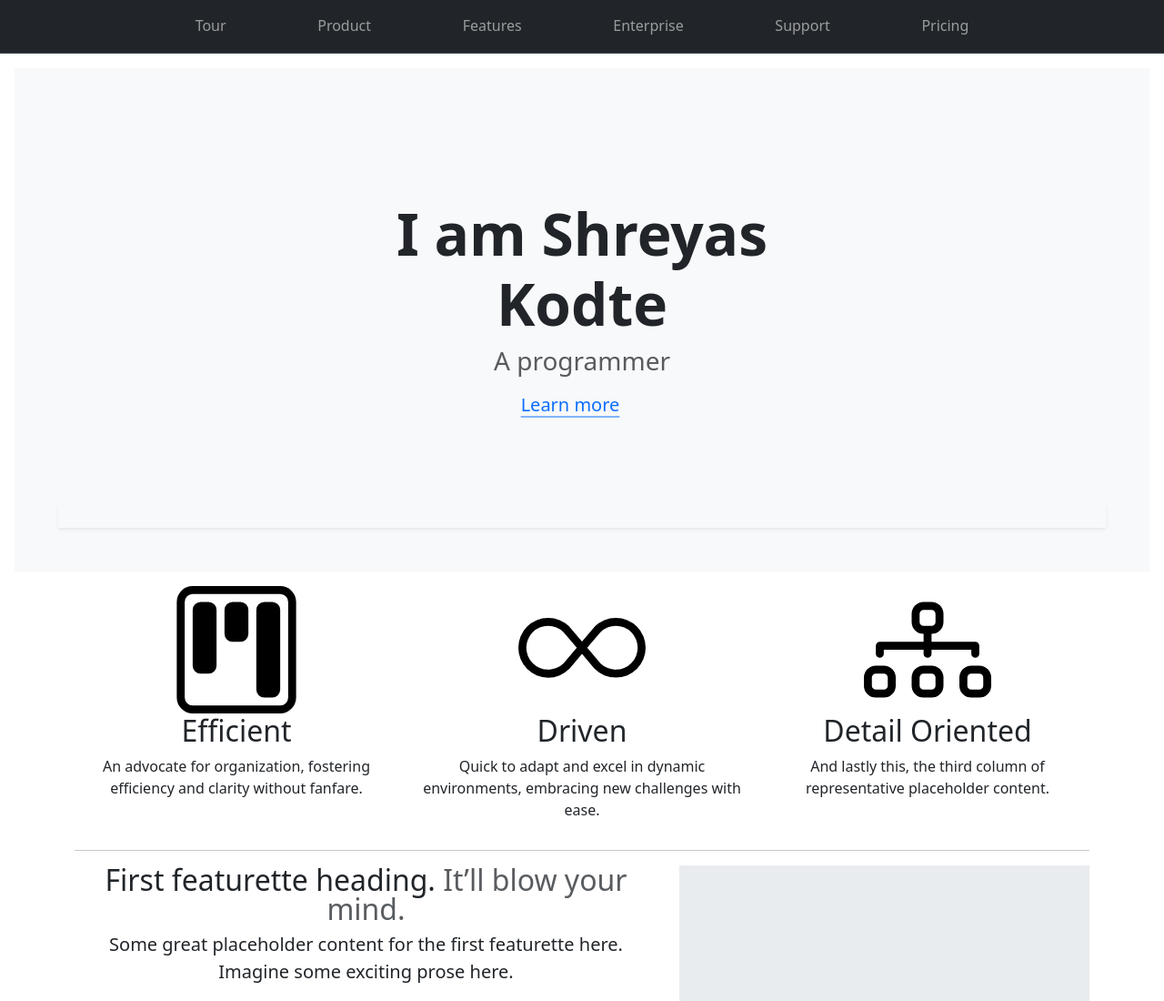
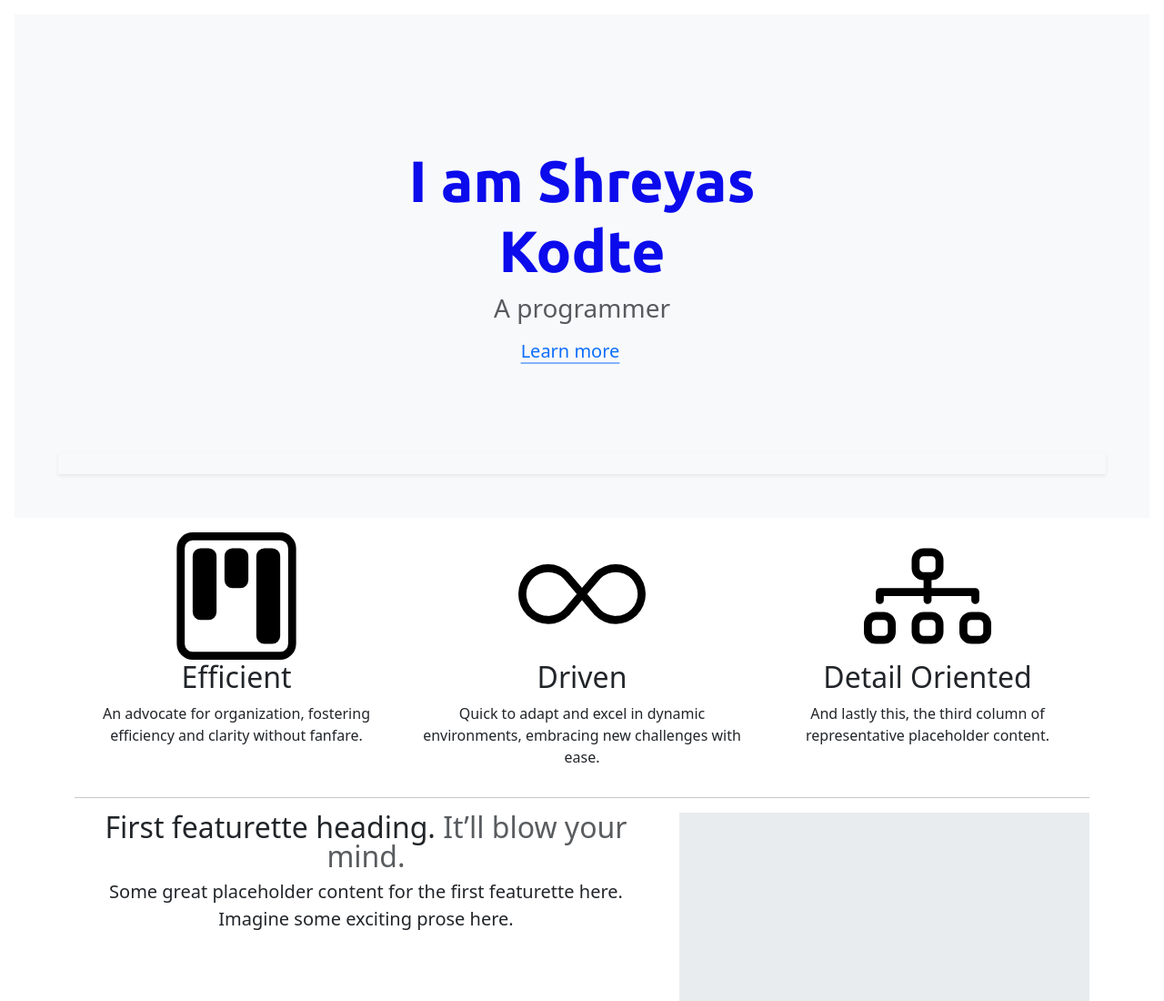
Before and after one commit to Hydra-Slayer/Website, a plain HTML site: page index.html in a window 1280 px wide. Shown: the top 1100 px of the page at 91% size. Drawn offline with nearby package versions, Linux system fonts and the light colour scheme.

Commit message:
remove navbar and added some font

```diff
--- a/index.html
+++ b/index.html
@@ -7,46 +7,17 @@
     <script src="https://cdn.jsdelivr.net/npm/bootstrap@5.3.3/dist/js/bootstrap.bundle.min.js" integrity="sha384-YvpcrYf0tY3lHB60NNkmXc5s9fDVZLESaAA55NDzOxhy9GkcIdslK1eN7N6jIeHz" crossorigin="anonymous"></script>
     <link href="https://cdn.jsdelivr.net/npm/bootstrap@5.3.3/dist/css/bootstrap.min.css" rel="stylesheet" integrity="sha384-QWTKZyjpPEjISv5WaRU9OFeRpok6YctnYmDr5pNlyT2bRjXh0JMhjY6hW+ALEwIH" crossorigin="anonymous">
     <link rel="stylesheet" href="styles/styles.css">
+    <link rel="preconnect" href="https://fonts.googleapis.com">
+<link rel="preconnect" href="https://fonts.gstatic.com" crossorigin>
+<link href="https://fonts.googleapis.com/css2?family=Ubuntu:ital,wght@0,300;0,400;0,500;0,700;1,300;1,400;1,500;1,700&display=swap" rel="stylesheet">
 </head>
 
 <body>
-  <nav class="navbar navbar-expand-md bg-dark sticky-top border-bottom" data-bs-theme="dark">
-    <div class="container">
-      <a class="navbar-brand d-md-none" href="#">
-        <svg class="bi" width="24" height="24"><use xlink:href="#aperture"></use></svg>
-        Aperture
-      </a>
-      <button class="navbar-toggler" type="button" data-bs-toggle="offcanvas" data-bs-target="#offcanvas" aria-controls="offcanvas" aria-label="Toggle navigation">
-        <span class="navbar-toggler-icon"></span>
-      </button>
-      <div class="offcanvas offcanvas-end" tabindex="-1" id="offcanvas" aria-labelledby="offcanvasLabel">
-        <div class="offcanvas-header">
-          <h5 class="offcanvas-title" id="offcanvasLabel">Aperture</h5>
-          <button type="button" class="btn-close" data-bs-dismiss="offcanvas" aria-label="Close"></button>
-        </div>
-        <div class="offcanvas-body">
-          <ul class="navbar-nav flex-grow-1 justify-content-between">
-            <li class="nav-item"><a class="nav-link" href="#">
-              <svg class="bi" width="24" height="24"><use xlink:href="#aperture"></use></svg>
-            </a></li>
-            <li class="nav-item"><a class="nav-link" href="#">Tour</a></li>
-            <li class="nav-item"><a class="nav-link" href="#">Product</a></li>
-            <li class="nav-item"><a class="nav-link" href="#">Features</a></li>
-            <li class="nav-item"><a class="nav-link" href="#">Enterprise</a></li>
-            <li class="nav-item"><a class="nav-link" href="#">Support</a></li>
-            <li class="nav-item"><a class="nav-link" href="#">Pricing</a></li>
-            <li class="nav-item"><a class="nav-link" href="#">
-              <svg class="bi" width="24" height="24"><use xlink:href="#cart"></use></svg>
-            </a></li>
-          </ul>
-        </div>
-      </div>
-    </div>
-  </nav>
+
   <main>
     <div class="position-relative overflow-hidden p-3 p-md-5 m-md-3 text-center bg-body-tertiary">
       <div class="col-md-6 p-lg-5 mx-auto my-5">
-        <h1 class="display-3 fw-bold">I am Shreyas Kodte</h1>
+        <h1 class="display-3 fw-bold" id="name">I am Shreyas Kodte</h1>
         <h3 class="fw-normal text-muted mb-3">A programmer </h3>
         <div class="d-flex gap-3 justify-content-center lead fw-normal">
           <a class="icon-link" href="public/resume.html">
--- a/styles.css
+++ /dev/null
@@ -1,9 +0,0 @@
-html{
-    background-color: antiquewhite;
-}
-
-#name{
-    color: black;
-    font-family: 'Times New Roman', Times, serif;
-    font-weight: 700;
-}
--- a/styles/styles.css
+++ b/styles/styles.css
@@ -0,0 +1,7 @@
+
+#name{
+    color: rgb(11, 11, 236);
+    font-family: "Ubuntu", sans-serif;
+    font-weight: 300;
+    font-style: normal;
+}
```
